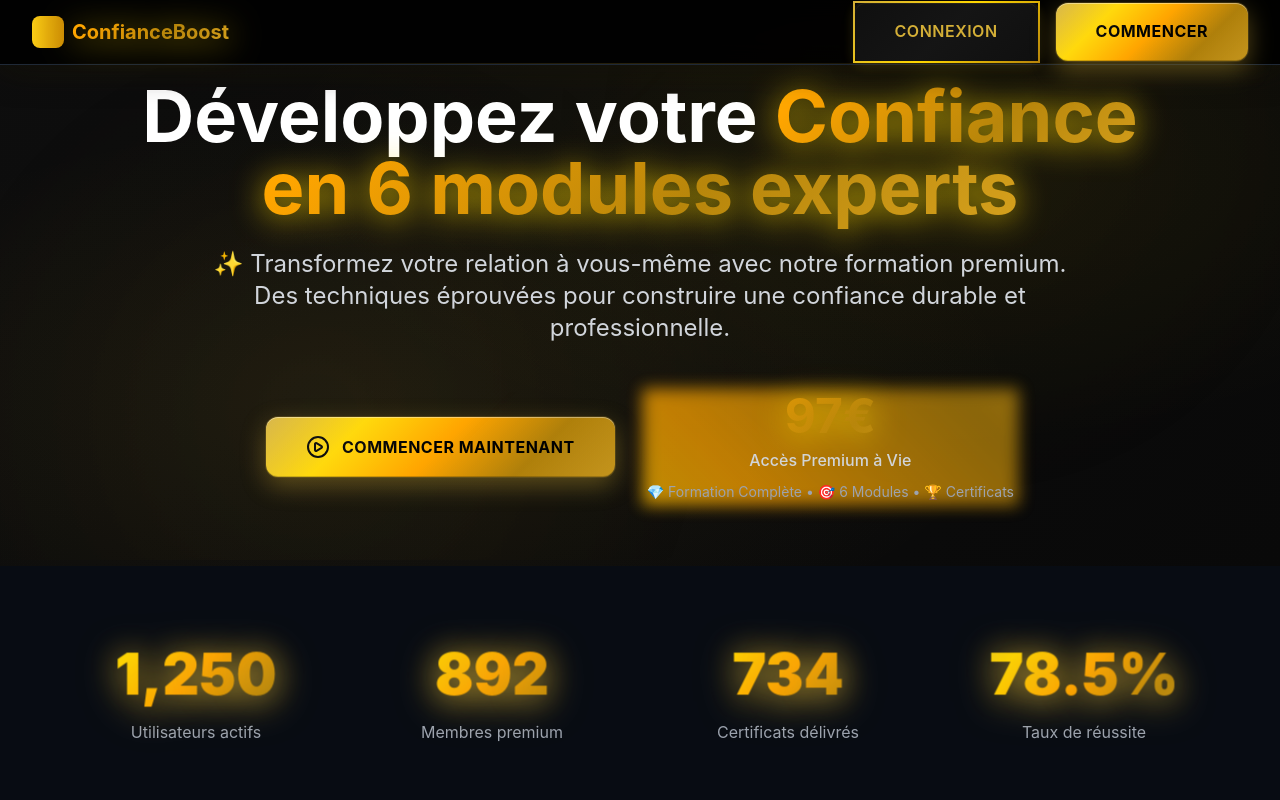
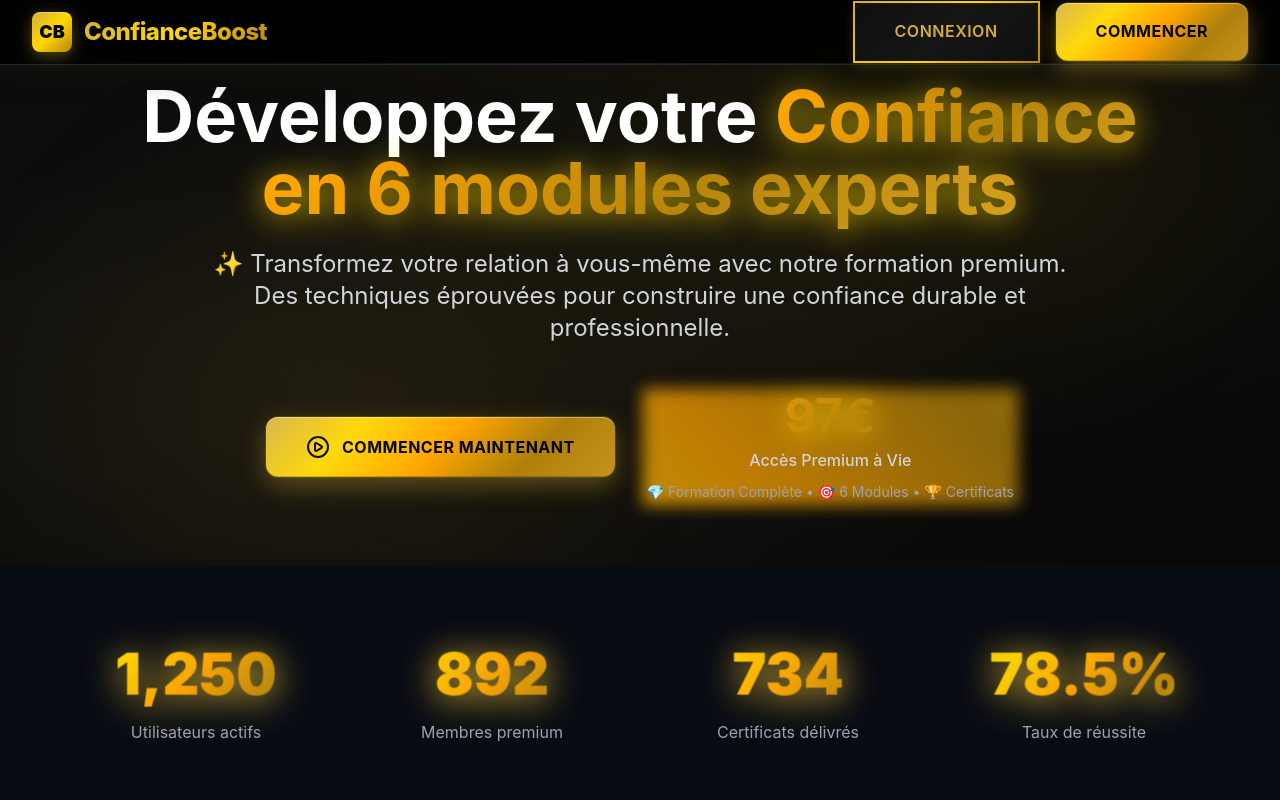
Before and after one commit to zemzem69/confianceboost, a React (Create React App) app in the folder frontend/: page / in a window 1280 px wide. Shown: the top 800 px of the page. Built offline with nearby package versions, Linux system fonts and the light colour scheme; no server answers.

Commit message:
auto-commit for 7ce580af-1f64-4998-8a76-00666b01ef2c

```diff
--- a/frontend/src/pages/HomePage.js
+++ b/frontend/src/pages/HomePage.js
@@ -115,9 +115,11 @@ const HomePage = () => {
       <nav className="fixed top-0 w-full z-50 bg-black/90 backdrop-blur-md border-b border-gray-800">
         <div className="max-w-7xl mx-auto px-4 sm:px-6 lg:px-8">
         <div className="flex items-center justify-between h-16">
-            <div className="flex items-center space-x-2">
-              <div className="w-8 h-8 bg-gradient-to-r from-yellow-400 to-yellow-600 rounded-lg"></div>
-              <span className="text-xl font-bold gold-gradient-text">ConfianceBoost</span>
+          <div className="flex items-center space-x-3">
+            <div className="brand-logo w-10 h-10 flex items-center justify-center">
+              <span className="text-black font-black text-lg">CB</span>
+            </div>
+            <span className="text-2xl font-bold brand-text">ConfianceBoost</span>
           </div>
           <div className="flex items-center space-x-4">
             {isAuthenticated ? (
```
Lines whose indentation alone changed are shown as unchanged.
